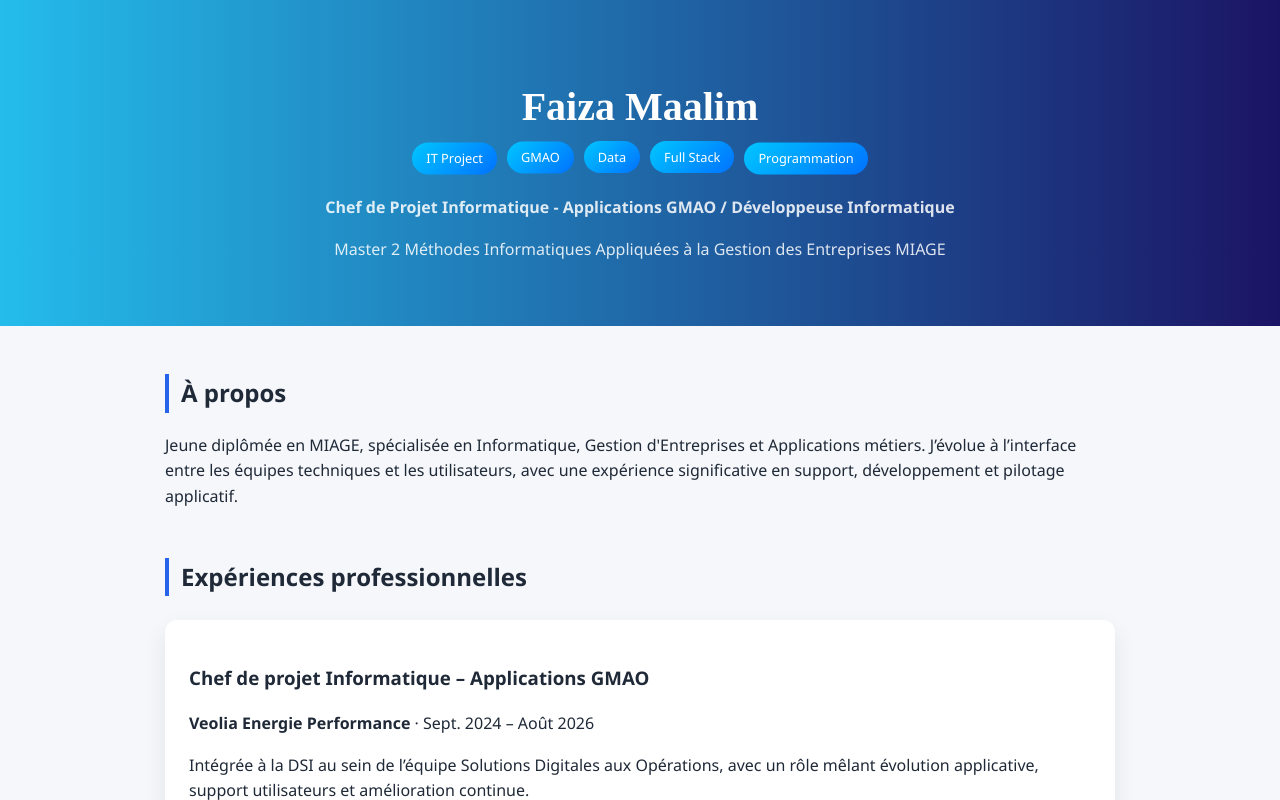
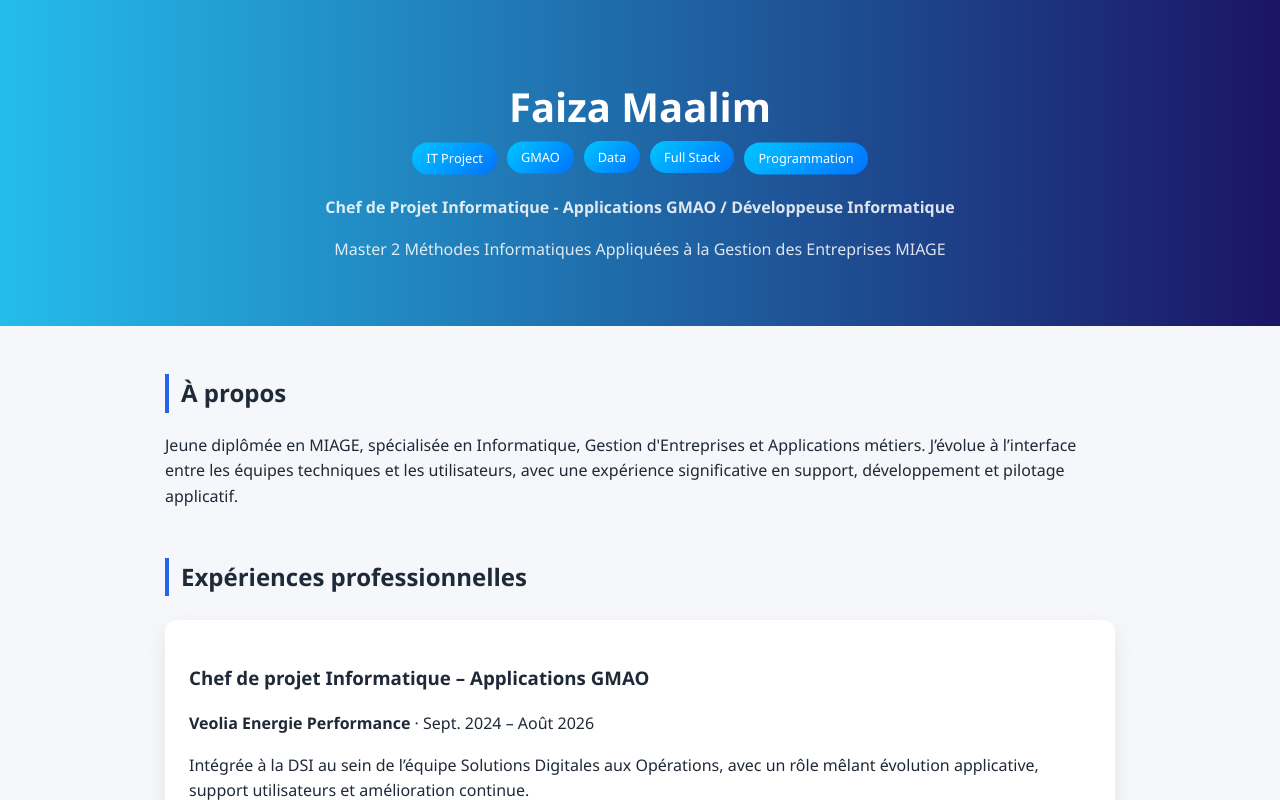
Before and after one commit to FaizaMAALIM/FMA_portfolio, a plain HTML site: page index.html in a window 1280 px wide. Shown: the top 800 px of the page. Drawn offline with Linux system fonts and the light colour scheme.

Commit message:
Change header font

```diff
--- a/assets/css/style.css
+++ b/assets/css/style.css
@@ -28,7 +28,7 @@ section {
 
 header h1 {
   font-size: 2.5rem;
-  font-family: 'Times New Roman', Times, serif;
+  font-family: 'Segoe UI', Arial, sans-serif;
   margin-bottom: 0.5rem;
 }
 
```
